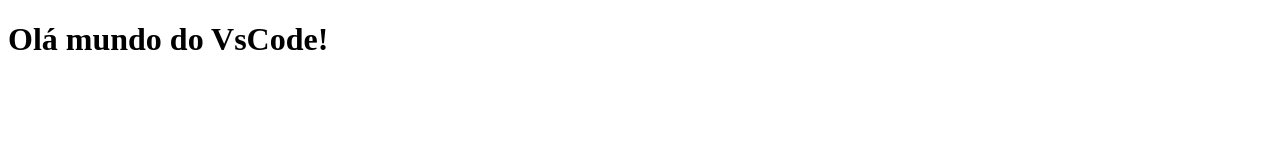
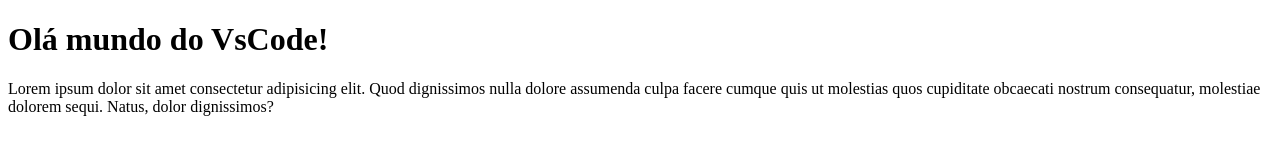
Before and after one commit to fernandomidena/tela_login, a plain HTML site: page teste.html in a window 1280 px wide. Drawn offline with Linux system fonts and the light colour scheme.

Commit message:
add lorem

```diff
--- a/teste.html
+++ b/teste.html
@@ -8,5 +8,6 @@
 </head>
 <body>
     <h1>Olá mundo do VsCode!</h1>
+    <p>Lorem ipsum dolor sit amet consectetur adipisicing elit. Quod dignissimos nulla dolore assumenda culpa facere cumque quis ut molestias quos cupiditate obcaecati nostrum consequatur, molestiae dolorem sequi. Natus, dolor dignissimos?</p>
 </body>
 </html>
```
